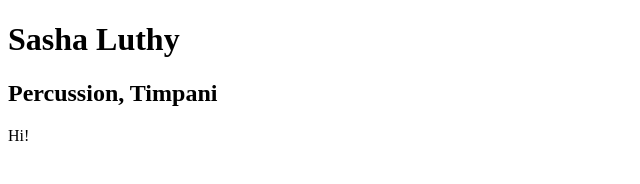
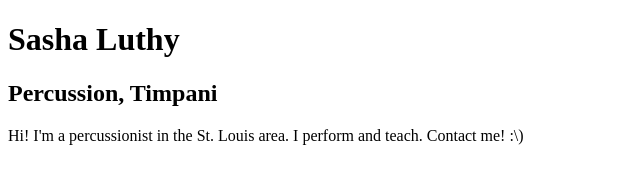
Before and after one commit to gduhdub/gduhdub.github.io, a plain HTML site: page index.html in a window 1280 px wide. Shown: the whole page, without its empty margins (0-640 px from the left). Drawn offline with Linux system fonts and the light colour scheme.

Commit message:
Update index.html

```diff
--- a/index.html
+++ b/index.html
@@ -4,6 +4,6 @@
   <h1>Sasha Luthy</h1>
   <h2>Percussion, Timpani</h2>
   <p>
-    Hi!
+    Hi! I'm a percussionist in the St. Louis area.  I perform and teach.  Contact me! :\)
   </p>
 </html>
```
